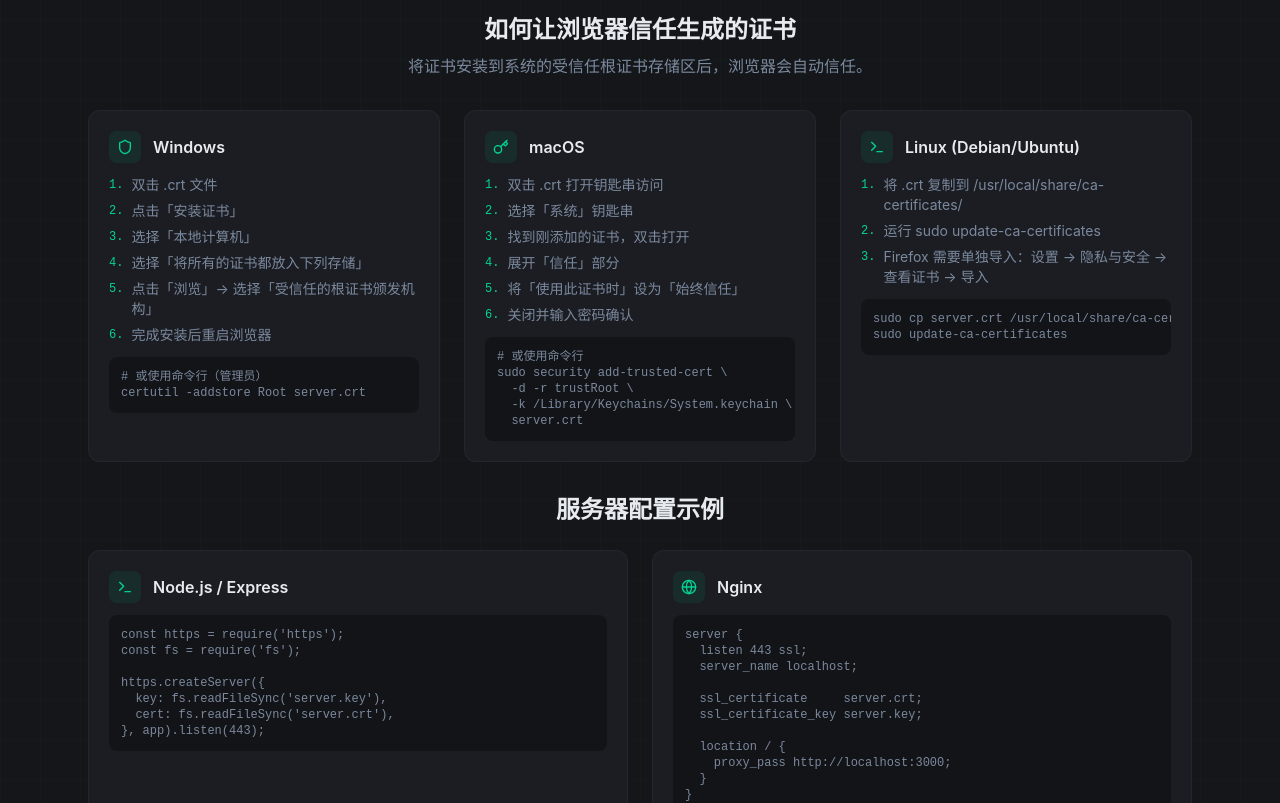
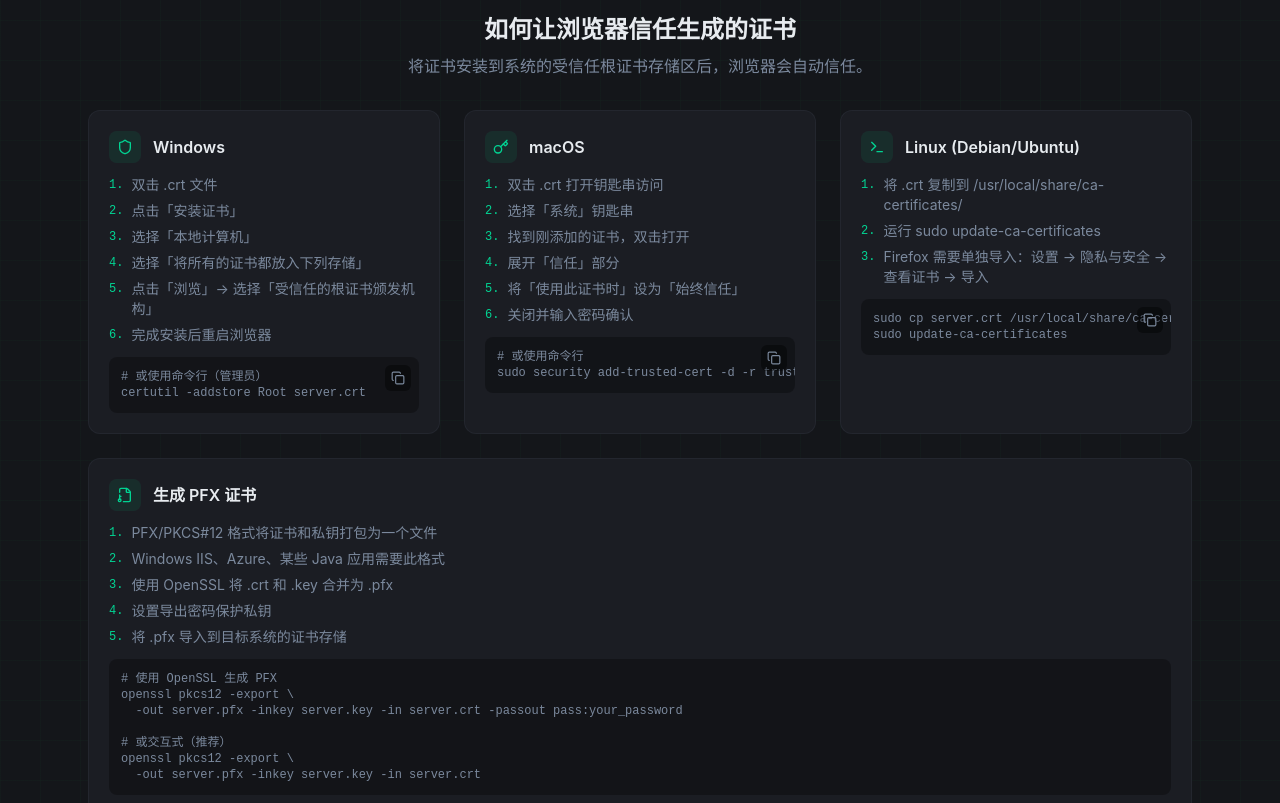
Before and after one commit to iGocsen/Self-signed_certificate, a React (Vite) app: page / in a window 1280 px wide. Shown: the part 1140-1943 px from the top of the page. Built offline with nearby package versions, Linux system fonts and the light colour scheme.

Commit message:
modified:   src/App.tsx

```diff
--- a/src/App.tsx
+++ b/src/App.tsx
@@ -17,6 +17,7 @@ import {
   Server,
   Layers,
   ArrowDown,
+  ArrowRight,
   FileKey,
   Mail,
 } from "lucide-react";
@@ -120,6 +121,63 @@ function TerminalOutput({ lines, isActive }: { lines: TerminalLine[]; isActive:
   );
 }
 
+interface TrustGuideItem {
+  icon: React.ElementType;
+  title: string;
+  steps: string[];
+  command: string;
+}
+
+function TrustGuideCard({ item }: { item: TrustGuideItem }) {
+  const [copied, setCopied] = useState(false);
+
+  const handleCopy = async () => {
+    try {
+      await navigator.clipboard.writeText(item.command);
+      setCopied(true);
+      toast.success("已复制命令");
+      setTimeout(() => setCopied(false), 2000);
+    } catch {
+      toast.error("复制失败");
+    }
+  };
+
+  return (
+    <div className="bg-card border border-border/50 rounded-xl p-5 space-y-3 glow-border">
+      <div className="flex items-center gap-3">
+        <div className="w-8 h-8 rounded-lg bg-emerald-500/10 flex items-center justify-center">
+          <item.icon className="w-4 h-4 text-emerald-400" />
+        </div>
+        <h4 className="font-semibold">{item.title}</h4>
+      </div>
+      <ol className="text-sm space-y-1.5 text-muted-foreground">
+        {item.steps.map((step, i) => (
+          <li key={i} className="flex items-start gap-2">
+            <span className="text-emerald-400 font-mono text-xs mt-0.5">{i + 1}.</span>
+            <span>{step}</span>
+          </li>
+        ))}
+      </ol>
+      <div className="relative mt-3">
+        <pre className="text-xs font-mono text-muted-foreground bg-black/30 rounded-lg p-3 pr-10 overflow-x-auto whitespace-pre">
+          {item.command}
+        </pre>
+        <button
+          onClick={handleCopy}
+          className="absolute top-2 right-2 p-1.5 rounded-md bg-black/40 text-muted-foreground hover:text-foreground transition-colors cursor-pointer"
+          title="复制命令"
+        >
+          {copied ? (
+            <Check className="w-3.5 h-3.5 text-emerald-400" />
+          ) : (
+            <Copy className="w-3.5 h-3.5" />
+          )}
+        </button>
+      </div>
+    </div>
+  );
+}
+
 function CertPreview({ cert, usedExistingCa }: { cert: GeneratedCert; usedExistingCa: boolean }) {
   const [activeTab, setActiveTab] = useState<PemTabType>("server-cert");
   const [copiedTab, setCopiedTab] = useState<PemTabType | null>(null);
@@ -188,26 +246,26 @@ function CertPreview({ cert, usedExistingCa }: { cert: GeneratedCert; usedExisti
             <Layers className="w-4 h-4 text-emerald-400" />
             <span className="text-sm font-semibold">信任链</span>
           </div>
-          <div className="flex items-center justify-between gap-1 text-sm">
-            <div className="flex flex-col items-center bg-emerald-500/10 border border-emerald-500/20 rounded-lg px-4 py-2 flex-shrink-0">
+          <div className="flex flex-wrap items-center justify-center gap-1 text-sm w-full">
+            <div className="flex flex-col items-center bg-emerald-500/10 border border-emerald-500/20 rounded-lg px-3 py-2 flex-shrink-0">
               <Shield className="w-5 h-5 text-emerald-400 mb-1" />
               <span className="font-semibold text-emerald-400 whitespace-nowrap">Root CA</span>
               <span className="text-xs text-muted-foreground whitespace-nowrap">自签名</span>
             </div>
             <div className="flex flex-col items-center text-muted-foreground flex-shrink-0">
-              <ArrowDown className="w-5 h-5" />
+              <ArrowRight className="w-5 h-5" />
               <span className="text-xs whitespace-nowrap">签发</span>
             </div>
-            <div className="flex flex-col items-center bg-blue-500/10 border border-blue-500/20 rounded-lg px-4 py-2 flex-shrink-0">
+            <div className="flex flex-col items-center bg-blue-500/10 border border-blue-500/20 rounded-lg px-3 py-2 flex-shrink-0">
               <Server className="w-5 h-5 text-blue-400 mb-1" />
               <span className="font-semibold text-blue-400 whitespace-nowrap">Server Cert</span>
               <span className="text-xs text-muted-foreground whitespace-nowrap">{cert.serverInfo.commonName}</span>
             </div>
             <div className="flex flex-col items-center text-muted-foreground flex-shrink-0">
-              <ArrowDown className="w-5 h-5" />
+              <ArrowRight className="w-5 h-5" />
               <span className="text-xs whitespace-nowrap">安装到</span>
             </div>
-            <div className="flex flex-col items-center bg-amber-500/10 border border-amber-500/20 rounded-lg px-4 py-2 flex-shrink-0">
+            <div className="flex flex-col items-center bg-amber-500/10 border border-amber-500/20 rounded-lg px-3 py-2 flex-shrink-0">
               <Lock className="w-5 h-5 text-amber-400 mb-1" />
               <span className="font-semibold text-amber-400 whitespace-nowrap">信任存储</span>
               <span className="text-xs text-muted-foreground whitespace-nowrap">受信任根CA</span>
@@ -337,7 +395,7 @@ function CertPreview({ cert, usedExistingCa }: { cert: GeneratedCert; usedExisti
                 key={tab}
                 onClick={() => setActiveTab(tab)}
                 className={cn(
-                  "px-3 py-2 text-xs font-mono transition-colors relative whitespace-nowrap flex-shrink-0",
+                  "px-3 py-2 text-xs font-mono transition-colors relative whitespace-nowrap flex-shrink-0 cursor-pointer",
                   activeTab === tab
                     ? "text-emerald-400 bg-emerald-400/5"
                     : "text-muted-foreground hover:text-foreground"
@@ -355,7 +413,7 @@ function CertPreview({ cert, usedExistingCa }: { cert: GeneratedCert; usedExisti
             <Button
               variant="ghost"
               size="sm"
-              className="h-7 px-2 text-xs text-muted-foreground hover:text-foreground"
+              className="h-7 px-2 text-xs text-muted-foreground hover:text-foreground cursor-pointer"
               onClick={() => handleCopy(activeTab)}
             >
               {copiedTab === activeTab ? (
@@ -368,7 +426,7 @@ function CertPreview({ cert, usedExistingCa }: { cert: GeneratedCert; usedExisti
             <Button
               variant="ghost"
               size="sm"
-              className="h-7 px-2 text-xs text-muted-foreground hover:text-foreground"
+              className="h-7 px-2 text-xs text-muted-foreground hover:text-foreground cursor-pointer"
               onClick={() => downloadFile(contentMap[activeTab], labelMap[activeTab])}
             >
               <Download className="w-3.5 h-3.5" />
@@ -386,7 +444,7 @@ function CertPreview({ cert, usedExistingCa }: { cert: GeneratedCert; usedExisti
 
       <div className="flex gap-3">
         <Button
-          className="flex-1 bg-emerald-500 hover:bg-emerald-600 text-black font-semibold"
+          className="flex-1 bg-emerald-500 hover:bg-emerald-600 text-black font-semibold cursor-pointer"
           onClick={() => {
             downloadAllFiles(cert, usedExistingCa);
             toast.success("所有文件已开始下载");
@@ -591,7 +649,7 @@ export default function App() {
           </div>
 
           <div className="grid lg:grid-cols-12 gap-8">
-            <div className="lg:col-span-9 space-y-6">
+            <div className="lg:col-span-7 space-y-6">
               {/* Cert Mode Selection */}
               <div className="bg-card border border-border/50 rounded-xl p-1 flex gap-1">
                 {[
@@ -602,7 +660,7 @@ export default function App() {
                     key={id}
                     onClick={() => setCertMode(id)}
                     className={cn(
-                      "flex-1 flex flex-col items-center justify-center gap-1 py-3 px-4 rounded-lg text-sm transition-all",
+                      "flex-1 flex flex-col items-center justify-center gap-1 py-3 px-4 rounded-lg text-sm transition-all cursor-pointer",
                       certMode === id
                         ? "bg-emerald-500/10 text-emerald-400 shadow-sm"
                         : "text-muted-foreground hover:text-foreground hover:bg-secondary/50"
@@ -626,7 +684,7 @@ export default function App() {
                     key={id}
                     onClick={() => setActiveTab(id)}
                     className={cn(
-                      "flex-1 flex items-center justify-center gap-2 py-2.5 px-4 rounded-lg text-sm font-medium transition-all",
+                      "flex-1 flex items-center justify-center gap-2 py-2.5 px-4 rounded-lg text-sm font-medium transition-all cursor-pointer",
                       activeTab === id
                         ? "bg-emerald-500/10 text-emerald-400 shadow-sm"
                         : "text-muted-foreground hover:text-foreground hover:bg-secondary/50"
@@ -650,7 +708,7 @@ export default function App() {
                         setSansInput(preset.domains);
                         setIpInput(preset.ips);
                       }}
-                      className="px-3 py-1.5 text-xs rounded-md bg-secondary/50 border border-border/50 text-muted-foreground hover:text-foreground hover:border-emerald-500/30 transition-colors"
+                      className="px-3 py-1.5 text-xs rounded-md bg-secondary/50 border border-border/50 text-muted-foreground hover:text-foreground hover:border-emerald-500/30 transition-colors cursor-pointer"
                     >
                       {preset.label}
                     </button>
@@ -712,7 +770,7 @@ export default function App() {
                     </div>
                     <Textarea
                       id="sans"
-                      placeholder="*.dev.local, app.example.local"
+                      placeholder="*.dev.local,app.example.local"
                       value={sansInput}
                       onChange={(e) => setSansInput(e.target.value)}
                       className="bg-background/50 font-mono min-h-[80px] resize-none"
@@ -737,7 +795,7 @@ export default function App() {
                     </div>
                     <Textarea
                       id="ips"
-                      placeholder="127.0.0.1, 192.168.1.100, 10.0.0.1"
+                      placeholder="127.0.0.1,192.168.1.100,10.0.0.1"
                       value={ipInput}
                       onChange={(e) => setIpInput(e.target.value)}
                       className="bg-background/50 font-mono min-h-[80px] resize-none"
@@ -786,7 +844,7 @@ export default function App() {
                 <div>
                   <button
                     onClick={() => setShowAdvanced(!showAdvanced)}
-                    className="flex items-center gap-2 text-sm text-muted-foreground hover:text-foreground transition-colors"
+                    className="flex items-center gap-2 text-sm text-muted-foreground hover:text-foreground transition-colors cursor-pointer"
                   >
                     <ChevronDown
                       className={cn(
@@ -939,7 +997,7 @@ export default function App() {
                 <Button
                   onClick={handleGenerate}
                   disabled={isGenerating || !commonName.trim()}
-                  className="w-full bg-emerald-500 hover:bg-emerald-600 text-black font-semibold h-12 text-base"
+                  className="w-full bg-emerald-500 hover:bg-emerald-600 text-black font-semibold h-12 text-base cursor-pointer"
                 >
                   {isGenerating ? (
                     <>
@@ -962,7 +1020,7 @@ export default function App() {
             </div>
 
             {/* Right Panel - Result */}
-            <div className="lg:col-span-3 min-w-0">
+            <div className="lg:col-span-5 min-w-0">
               <div className="sticky top-24 space-y-4">
                 {!generatedCert && !isGenerating && (
                   <div className="bg-card/30 border border-border/30 rounded-xl p-8 text-center">
@@ -1041,7 +1099,7 @@ export default function App() {
             <p className="text-muted-foreground text-center mb-8 max-w-xl mx-auto">
               将证书安装到系统的受信任根证书存储区后，浏览器会自动信任。
             </p>
-            <div className="grid md:grid-cols-3 gap-6">
+            <div className="grid grid-cols-1 lg:grid-cols-3 gap-6">
               {[
                 {
                   icon: Shield,
@@ -1069,10 +1127,7 @@ certutil -addstore Root server.crt`,
                     "关闭并输入密码确认",
                   ],
                   command: `# 或使用命令行
-sudo security add-trusted-cert \\
-  -d -r trustRoot \\
-  -k /Library/Keychains/System.keychain \\
-  server.crt`,
+sudo security add-trusted-cert -d -r trustRoot -k /Library/Keychains/System.keychain server.crt`,
                 },
                 {
                   icon: Terminal,
@@ -1086,29 +1141,49 @@ sudo security add-trusted-cert \\
 sudo update-ca-certificates`,
                 },
               ].map((item) => (
-                <div
-                  key={item.title}
-                  className="bg-card border border-border/50 rounded-xl p-5 space-y-3 glow-border"
-                >
+                <TrustGuideCard key={item.title} item={item} />
+              ))}
+            </div>
+
+            {/* PFX Tutorial - Separate Full Width Row */}
+            <div className="mt-6 bg-card border border-border/50 rounded-xl p-5 space-y-3 glow-border">
               <div className="flex items-center gap-3">
                 <div className="w-8 h-8 rounded-lg bg-emerald-500/10 flex items-center justify-center">
-                      <item.icon className="w-4 h-4 text-emerald-400" />
+                  <FileKey className="w-4 h-4 text-emerald-400" />
                 </div>
-                    <h4 className="font-semibold">{item.title}</h4>
+                <h4 className="font-semibold">生成 PFX 证书</h4>
               </div>
               <ol className="text-sm space-y-1.5 text-muted-foreground">
-                    {item.steps.map((step, i) => (
-                      <li key={i} className="flex items-start gap-2">
-                        <span className="text-emerald-400 font-mono text-xs mt-0.5">{i + 1}.</span>
-                        <span>{step}</span>
+                <li className="flex items-start gap-2">
+                  <span className="text-emerald-400 font-mono text-xs mt-0.5">1.</span>
+                  <span>PFX/PKCS#12 格式将证书和私钥打包为一个文件</span>
                 </li>
-                    ))}
+                <li className="flex items-start gap-2">
+                  <span className="text-emerald-400 font-mono text-xs mt-0.5">2.</span>
+                  <span>Windows IIS、Azure、某些 Java 应用需要此格式</span>
+                </li>
+                <li className="flex items-start gap-2">
+                  <span className="text-emerald-400 font-mono text-xs mt-0.5">3.</span>
+                  <span>使用 OpenSSL 将 .crt 和 .key 合并为 .pfx</span>
+                </li>
+                <li className="flex items-start gap-2">
+                  <span className="text-emerald-400 font-mono text-xs mt-0.5">4.</span>
+                  <span>设置导出密码保护私钥</span>
+                </li>
+                <li className="flex items-start gap-2">
+                  <span className="text-emerald-400 font-mono text-xs mt-0.5">5.</span>
+                  <span>将 .pfx 导入到目标系统的证书存储</span>
+                </li>
               </ol>
-                  <pre className="text-xs font-mono text-muted-foreground bg-black/30 rounded-lg p-3 overflow-x-auto mt-3">
-                    {item.command}
+              <pre className="text-xs font-mono text-muted-foreground bg-black/30 rounded-lg p-3 overflow-x-auto mt-3 whitespace-pre">
+{`# 使用 OpenSSL 生成 PFX
+openssl pkcs12 -export \\
+  -out server.pfx -inkey server.key -in server.crt -passout pass:your_password
+
+# 或交互式（推荐）
+openssl pkcs12 -export \\
+  -out server.pfx -inkey server.key -in server.crt`}
               </pre>
-                </div>
-              ))}
             </div>
           </section>
 
```
Lines whose indentation alone changed are shown as unchanged.
